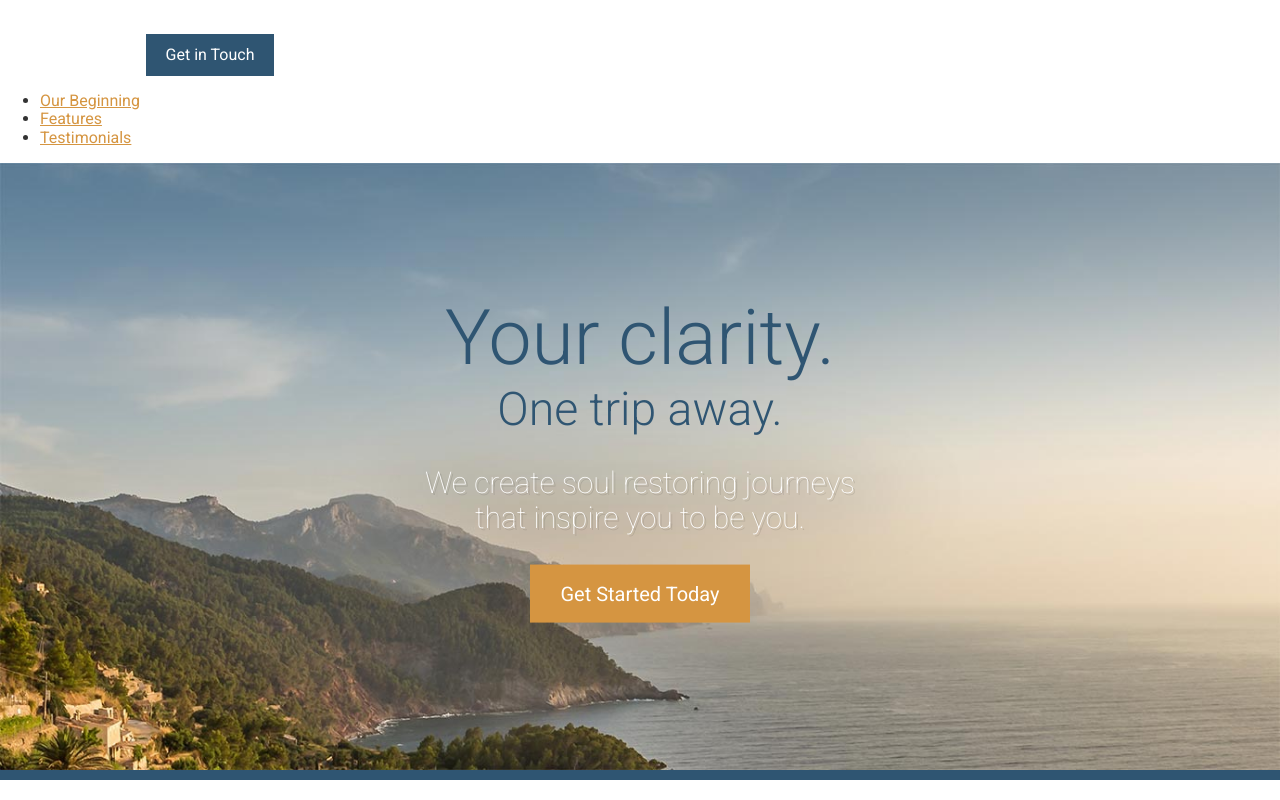
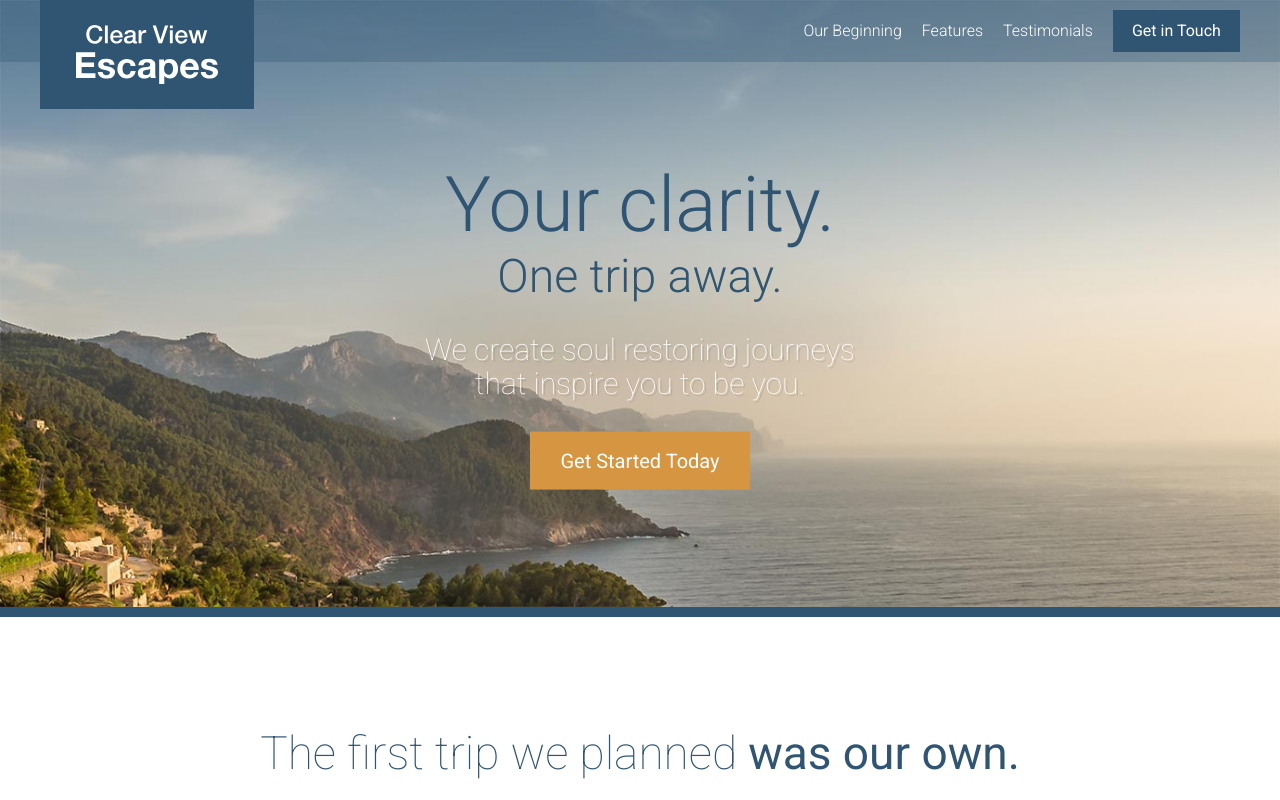
Before and after one commit to kevinmichel/travel-site, a website: page app/index.html in a window 1280 px wide. Shown: the top 800 px of the page. Drawn offline with Linux system fonts and the light colour scheme.

Commit message:
styled the header

```diff
--- a/app/assets/styles/modules/_large-hero.css
+++ b/app/assets/styles/modules/_large-hero.css
@@ -13,6 +13,12 @@
     left: 0;
     width: 100%;
     text-align: center;
+    padding-top: 100px;
+
+    @mixin atMedium {
+      padding-top: 60px;
+    }
+
   }
 
   &__title {
--- /dev/null
+++ b/app/assets/styles/modules/_primary-nav.css
@@ -0,0 +1,27 @@
+.primary-nav {
+
+    &--pull-right {
+        float: right;
+    }
+
+    ul {
+        margin: 0;
+        padding: 0;
+        @mixin clearfix;
+    }
+
+    li {
+        float: left;
+        list-style-type: none;
+        padding-right: 20px;
+    }
+
+    a {
+        text-decoration: none;
+        color: white;
+        font-weight: 300;
+        padding: 12px 0;
+        display: block;
+    }
+
+}
--- /dev/null
+++ b/app/assets/styles/modules/_site-header.css
@@ -0,0 +1,58 @@
+.site-header {
+    position: absolute;
+    z-index: 2;
+    width: 100%;
+    /* background: rgba(47, 85, 114, .3); */
+    padding: 10px 0;
+
+    @mixin atMedium {
+        background: rgba($mainBlue, .3);
+    }
+
+    &__btn-container {
+        float: right;
+    }
+
+    &__logo {
+        position: absolute;
+        background-color: $mainBlue;
+        padding: 25px 36px;
+        top: 0;
+        left: 50%;
+        transform: translateX(-50%) scale(.75);
+        transform-origin: 50% 0%;
+
+        @mixin atMedium {
+            left: auto;
+            transform: translateX(0);
+        }
+    }
+
+    &__logo__graphic {
+        text-indent: -9999px;
+        height: 59px;
+    }
+
+    &__menu-icon {
+        width: 20px;
+        Height: 20px;
+        position: absolute;
+        background: white;
+        top: 10px;
+        right: 10px;
+
+        @mixin atMedium {
+            display: none;
+        }
+    }
+
+    &__menu-content {
+        display: none;
+
+        @mixin atMedium {
+            display: block;
+        }
+
+    }
+
+}
--- a/app/assets/styles/styles.css
+++ b/app/assets/styles/styles.css
@@ -14,3 +14,5 @@
 @import "modules/_testimonial";
 @import "modules/_sprite";
 @import "modules/_site-footer";
+@import "modules/_site-header";
+@import "modules/_primary-nav";
--- a/app/index.html
+++ b/app/index.html
@@ -12,16 +12,27 @@
 
 </head>
 <body>
-  <header>
-    <img src="assets/images/icons/clear-view-escapes.svg">
+  <header class="site-header">
+    <div class="wrapper">
+      <div class="site-header__logo">
+<div class="icon icon--clear-view-escapes site-header__logo__graphic">Clear View Escapes</div>
+      </div>
+
+      <div class="site-header__menu-icon"></div>
+
+      <div class="site-header__menu-content">
+        <div class="site-header__btn-container">
           <a href="#" class="btn">Get in Touch</a>
-    <nav>
+        </div>
+        <nav class="primary-nav primary-nav--pull-right">
           <ul>
             <li><a href="#our-beginning">Our Beginning</a></li>
             <li><a href="#features">Features</a></li>
             <li><a href="#testimonials">Testimonials</a></li>
           </ul>
         </nav>
+      </div>
+    </div>
   </header>
 
   <div class="large-hero">
--- a/app/temp/styles/styles.css
+++ b/app/temp/styles/styles.css
@@ -383,6 +383,16 @@ a {
     left: 0;
     width: 100%;
     text-align: center;
+    padding-top: 100px;
+
+  }
+
+@media (min-width: 800px) {
+
+.large-hero__text-content {
+      padding-top: 60px
+
+  }
   }
 
 .large-hero__title {
@@ -996,3 +1006,105 @@ Instead edit gulp/templates/sprite */
             margin-right: 1.4rem
     }
   }
+
+.site-header {
+    position: absolute;
+    z-index: 2;
+    width: 100%;
+    /* background: rgba(47, 85, 114, .3); */
+    padding: 10px 0;
+
+}
+
+@media (min-width: 800px) {
+
+.site-header {
+        background: rgba(47,85,114, .3)
+
+}
+  }
+
+.site-header__btn-container {
+        float: right;
+    }
+
+.site-header__logo {
+        position: absolute;
+        background-color: #2f5572;
+        padding: 25px 36px;
+        top: 0;
+        left: 50%;
+        transform: translateX(-50%) scale(.75);
+        transform-origin: 50% 0%;
+    }
+
+@media (min-width: 800px) {
+
+.site-header__logo {
+            left: auto;
+            transform: translateX(0)
+    }
+  }
+
+.site-header__logo__graphic {
+        text-indent: -9999px;
+        height: 59px;
+    }
+
+.site-header__menu-icon {
+        width: 20px;
+        Height: 20px;
+        position: absolute;
+        background: white;
+        top: 10px;
+        right: 10px;
+    }
+
+@media (min-width: 800px) {
+
+.site-header__menu-icon {
+            display: none
+    }
+  }
+
+.site-header__menu-content {
+        display: none;
+
+    }
+
+@media (min-width: 800px) {
+
+.site-header__menu-content {
+            display: block
+
+    }
+  }
+
+.primary-nav--pull-right {
+        float: right;
+    }
+
+.primary-nav ul {
+        margin: 0;
+        padding: 0;
+    }
+
+.primary-nav ul::after {
+    content: "";
+    clear: both;
+    display: table;
+  }
+
+.primary-nav li {
+        float: left;
+        list-style-type: none;
+        padding-right: 20px;
+    }
+
+.primary-nav a {
+        text-decoration: none;
+        color: white;
+        font-weight: 300;
+        padding: 12px 0;
+        display: block;
+    }
--- a/package.json
+++ b/package.json
@@ -18,6 +18,7 @@
     "gulp-rename": "^1.4.0",
     "gulp-svg-sprite": "^1.5.0",
     "gulp-uglify": "^3.0.2",
+    "postcss-hexrgba": "^1.0.2",
     "postcss-import": "^12.0.1",
     "postcss-mixins": "^6.2.1",
     "postcss-nested": "^4.1.2",
```
Also changed, not shown: gulpfile.js (+4 -13 lines), 1 other file. Lines whose indentation alone changed are shown as unchanged.
